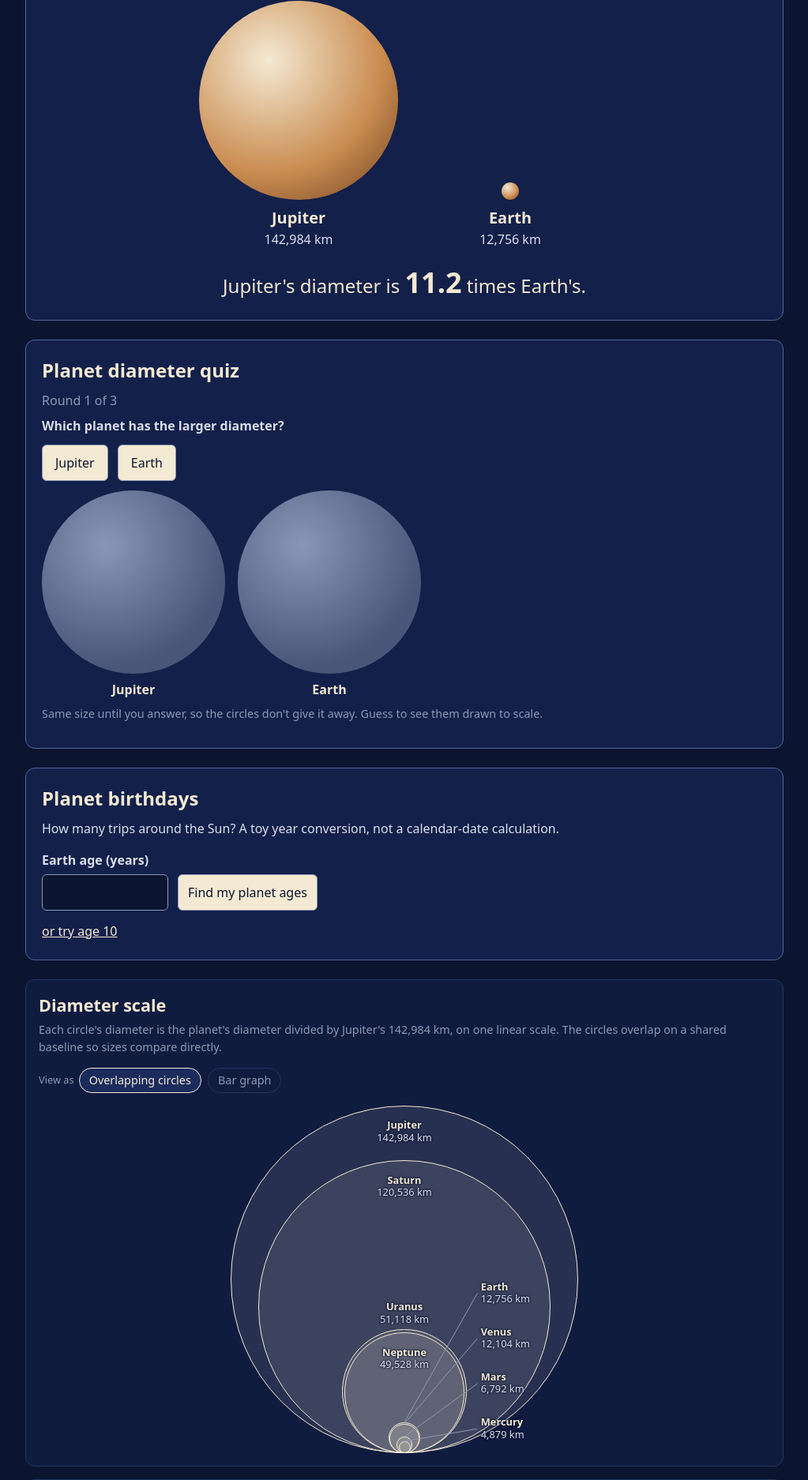
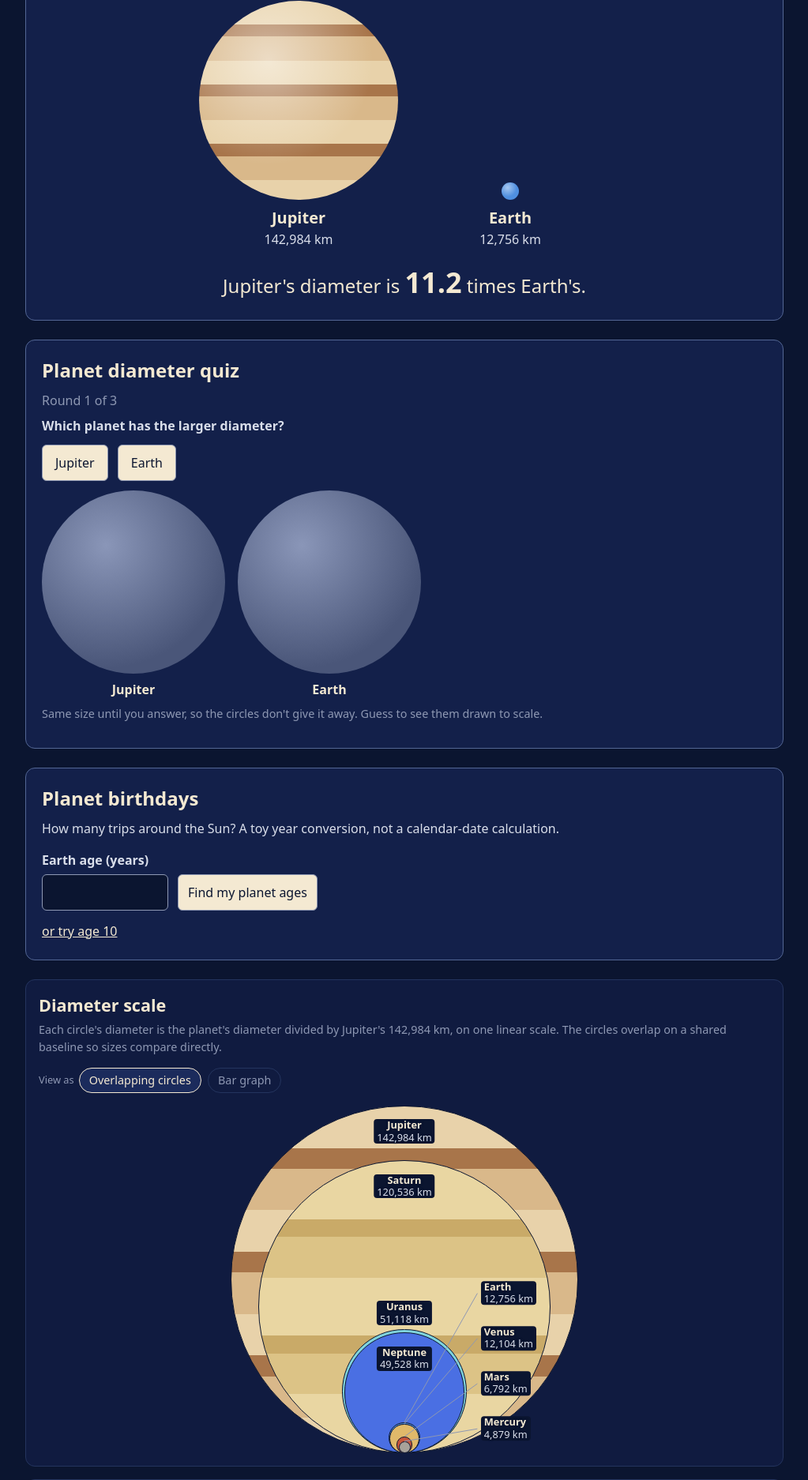
Before and after one commit to l33tfleet/loop-build-test, a FastAPI app: page / in a window 1280 px wide. Shown: the part 440-2314 px from the top of the page at 79% size, without its empty margins (128-1151 px from the left). Run offline with FastAPI, Linux system fonts and the light colour scheme.

Commit message:
Give each planet its own recognizable color (#78)
* Give each planet circle its own recognizable colour

Every planet circle (duel, quiz after answering, diameter scale, rocky
inset) now carries data-planet and takes its fill from a per-planet
--planet colour: rusty red Mars, blue Earth, deep blue Neptune, cyan
Uranus, gold Venus, grey Mercury, and banded tan Jupiter and Saturn.
Each base colour is at least 3:1 against the navy panels; the scale and
inset circles sit under a 70% navy veil so their labels keep at least
4.5:1. The bar view uses the same colours. Pure CSS, no assets; the
unanswered quiz circles stay neutral.

Demo:
goto /?left=mars&right=earth
see Mars
click text=Jupiter
wait 1
see Jupiter

Refs #76

Co-Authored-By: Claude Opus 5.5 <noreply@anthropic.com>

* Show full planet colours in the diameter scale and rocky inset

The scale and inset circles lost their 70% navy veil, so Jupiter and
Saturn read as banded tan and Venus as gold there too, as in the duel,
quiz and bar graph. A navy rim keeps overlapping circles apart. Their
labels now sit on a small solid navy backing, so paper and ink text keep
at least 4.5:1 on any fill; the bar view drops that backing. Still pure
CSS, no assets.

Rebuttal: "the branch undoes the birthday two-decimal display and deletes an existing regression test" — this branch never touches that code: `git show --stat 51b26a7 HEAD` lists only static/arcade.css, templates/index.html and tests/regressions/test_planet_colors.py. The difference comes from #75 (164d901, merged to origin/main at 14:03), which landed after this branch forked from 49744c4. #75 made the two-decimal change in app/main.py and deleted the superseded tests itself (its own Supersedes lines). The branch needs a merge or rebase onto origin/main; nothing here reverts #75.

Demo:
goto /
see Diameter
click text=Bar graph
wait 1
click text=Overlapping circles
wait 1
see Earth

Refs #76

Co-Authored-By: Claude Opus 5.5 <noreply@anthropic.com>

---------

Co-authored-by: Lex Murphy <lex@lex.tail83f074.ts.net>
Co-authored-by: Claude Opus 5.5 <noreply@anthropic.com>

```diff
--- a/static/arcade.css
+++ b/static/arcade.css
@@ -84,11 +84,13 @@ h1 { margin: 0; color: var(--paper); font-size: 2.25rem; letter-spacing: 0.02em;
               padding: 0; list-style: none; container-type: inline-size; }
 .scale-track { position: absolute; inset: 0; z-index: var(--z); display: flex; align-items: flex-end;
                justify-content: center; aspect-ratio: 1; pointer-events: none; }
-.scale-bar { display: block; aspect-ratio: 1; background: rgb(244 233 210 / 0.1); border: 1.5px solid var(--paper);
-             border-radius: 50%; }
+/* Opaque fill in the planet's own colour; the navy rim keeps overlapping circles apart. */
+.scale-bar { display: block; aspect-ratio: 1; border: 1.5px solid var(--navy); border-radius: 50%;
+             background: var(--planet-surface); }
 .scale-leader { position: absolute; inset: 0; width: 100%; height: 100%; z-index: 20; overflow: visible; stroke: var(--muted); stroke-width: 1; }
 .scale-label { position: absolute; z-index: 30; display: flex; flex-direction: column; line-height: 1.2;
-               font-size: 0.8rem; text-shadow: 0 0 3px var(--navy), 0 0 3px var(--navy); white-space: nowrap; }
+               font-size: 0.8rem; text-shadow: 0 0 3px var(--navy), 0 0 3px var(--navy); white-space: nowrap;
+               padding: 0 4px; border-radius: 4px; background: var(--navy); }
 .scale-label--inside { left: 50%; top: calc(100% - var(--y) + 4%); transform: translateX(-50%); align-items: center; }
 .scale-label--above { left: 50%; bottom: calc(var(--y) + 1%); transform: translateX(-50%); align-items: center; }
 /* Leader labels sit LEADER_STEP (13%) of the frame apart; capping the font at 5cqi keeps two lines (2.4em) under that gap. */
@@ -110,13 +112,14 @@ h1 { margin: 0; color: var(--paper); font-size: 2.25rem; letter-spacing: 0.02em;
                                                       grid-column: 2; grid-row: 1; }
 .diameter-scale:has(#scale-view-bars:checked) .scale-rows .scale-bar,
 #scale-view-bars:checked ~ .scale-rows .scale-bar { aspect-ratio: auto; block-size: 14px; border-radius: 4px;
-                                                    background: var(--paper); }
+                                                    background: var(--planet); }
 .diameter-scale:has(#scale-view-bars:checked) .scale-rows .scale-leader,
 #scale-view-bars:checked ~ .scale-rows .scale-leader { display: none; }
 .diameter-scale:has(#scale-view-bars:checked) .scale-rows .scale-label,
 #scale-view-bars:checked ~ .scale-rows .scale-label { position: static; flex-direction: row; gap: 0 8px;
                                                       transform: none; font-size: 0.9rem; grid-column: 1; grid-row: 1;
-                                                      flex-wrap: wrap; justify-content: flex-end; min-width: 0; }
+                                                      flex-wrap: wrap; justify-content: flex-end; min-width: 0;
+                                                      padding: 0; background: none; }
 
 /* Rocky planet inset: the same shared-baseline circles, scaled to Earth so the small planets compare.
    Earth's label sits above its rim, so the frame leaves room for two label lines above it. */
@@ -128,11 +131,12 @@ main:has(#scale-view-bars:checked) .rocky-inset { display: none; }
               padding: 0; list-style: none; }
 .inset-track { position: absolute; inset: 0; z-index: var(--z); display: flex; align-items: flex-end;
                justify-content: center; pointer-events: none; }
-.inset-circle { display: block; aspect-ratio: 1; background: rgb(244 233 210 / 0.1); border: 1.5px solid var(--paper);
-                border-radius: 50%; }
+.inset-circle { display: block; aspect-ratio: 1; border: 1.5px solid var(--navy); border-radius: 50%;
+                background: var(--planet-surface); }
 .inset-label { position: absolute; z-index: 30; left: 50%; transform: translateX(-50%); display: flex;
                flex-direction: column; align-items: center; line-height: 1.2; font-size: 0.8rem;
-               text-shadow: 0 0 3px var(--navy), 0 0 3px var(--navy); white-space: nowrap; }
+               text-shadow: 0 0 3px var(--navy), 0 0 3px var(--navy); white-space: nowrap;
+               padding: 0 4px; border-radius: 4px; background: var(--navy); }
 .inset-label--inside { top: calc(100% - var(--y) + 4%); }
 .inset-label--above { bottom: calc(var(--y) + 1%); }
 .inset-name { color: var(--paper); font-weight: 600; }
@@ -158,7 +162,7 @@ main:has(#scale-view-bars:checked) .rocky-inset { display: none; }
 .duel-side { display: flex; flex-direction: column; min-inline-size: 0; margin: 0; text-align: center; }
 .duel-frame { display: flex; flex: 1; align-items: flex-end; justify-content: center; }
 .duel-portrait { display: block; flex: none; aspect-ratio: 1; border-radius: 50%;
-                 background: radial-gradient(circle at 35% 30%, var(--paper), #c98b4f 60%, #6b3f22); }
+                 background: radial-gradient(circle at 35% 30%, rgb(255 255 255 / 0.5), transparent 55%), var(--planet-surface); }
 .duel-side figcaption { margin-top: 8px; }
 .duel-side strong { display: block; color: var(--paper); font-size: 1.25rem; }
 .duel-ratio { margin: 16px 0 0; color: var(--paper); font-size: 1.5rem; text-align: center; }
@@ -187,8 +191,22 @@ main:has(#scale-view-bars:checked) .rocky-inset { display: none; }
 .quiz-side { display: flex; flex-direction: column; min-inline-size: 0; text-align: center; }
 .quiz-frame { display: flex; flex: 1; align-items: flex-end; justify-content: center; }
 .quiz-planet { display: block; flex: none; aspect-ratio: 1; border-radius: 50%;
-               background: radial-gradient(circle at 35% 30%, var(--paper), #c98b4f 60%, #6b3f22); }
+               background: radial-gradient(circle at 35% 30%, rgb(255 255 255 / 0.5), transparent 55%), var(--planet-surface); }
 /* Before a guess both circles are the same neutral size and colour, so they don't give the answer away. */
 .quiz-scale[data-scale="neutral"] .quiz-planet { background: radial-gradient(circle at 35% 30%, #8a96b8, #4a5679 70%); }
 .quiz-name { margin-top: 8px; color: var(--paper); font-weight: 600; }
 .quiz-scale-note { margin: 0 0 12px; color: var(--muted); font-size: 0.9rem; }
+
+/* Planet colours for every circle (and bar): each one at least 3:1 against the navy panels.
+   --planet is the base colour; --planet-surface is the fill, banded for the gas giants. */
+[data-planet] { --planet-surface: var(--planet); }
+[data-planet="mercury"] { --planet: #a8a29a; }
+[data-planet="venus"] { --planet: #e0b96a; }
+[data-planet="earth"] { --planet: #4f8fe0; }
+[data-planet="mars"] { --planet: #c8553a; }
+[data-planet="jupiter"] { --planet: #c9a57a;
+                          --planet-surface: repeating-linear-gradient(180deg, #e8d2aa 0 12%, #a8754a 12% 18%, #d9b88a 18% 30%); }
+[data-planet="saturn"] { --planet: #d9bf7f;
+                         --planet-surface: repeating-linear-gradient(180deg, #e9d6a2 0 20%, #c9aa68 20% 26%, #dcc386 26% 40%); }
+[data-planet="uranus"] { --planet: #7fd3dc; }
+[data-planet="neptune"] { --planet: #4a6fe3; }
--- a/templates/index.html
+++ b/templates/index.html
@@ -138,7 +138,7 @@
       <ol class="scale-rows">
         {% for p in scale %}
         <li class="scale-row" data-order="{{ p.order }}" style="--z: {{ p.z }}">
-          <span class="scale-track" aria-hidden="true"><span class="scale-bar" style="width: {{ p.width_pct }}%"></span></span>
+          <span class="scale-track" aria-hidden="true"><span class="scale-bar" data-planet="{{ p.name|lower }}" style="width: {{ p.width_pct }}%"></span></span>
           {% if p.label == "leader" %}
           <svg class="scale-leader" viewBox="0 0 100 100" preserveAspectRatio="none" aria-hidden="true"><line x1="50" y1="{{ (100 - p.width_pct) | round(4) }}" x2="71" y2="{{ 100 - p.label_y }}" vector-effect="non-scaling-stroke"/></svg>
           {% endif %}
@@ -156,7 +156,7 @@
       <ol class="inset-rows">
         {% for p in rocky %}
         <li class="inset-row" data-order="{{ p.order }}" style="--z: {{ p.z }}">
-          <span class="inset-track" aria-hidden="true"><span class="inset-circle" style="width: {{ p.width_pct }}%"></span></span>
+          <span class="inset-track" aria-hidden="true"><span class="inset-circle" data-planet="{{ p.name|lower }}" style="width: {{ p.width_pct }}%"></span></span>
           <span class="inset-label inset-label--{{ p.label }}" style="--y: {{ p.label_y }}%">
             <span class="inset-name">{{ p.name }}</span>
             <span class="inset-value">{{ "{:,}".format(p.diameter_km) }} km</span>
```
Also changed, not shown: tests/regressions/test_planet_colors.py (added, +116 -0 lines).
